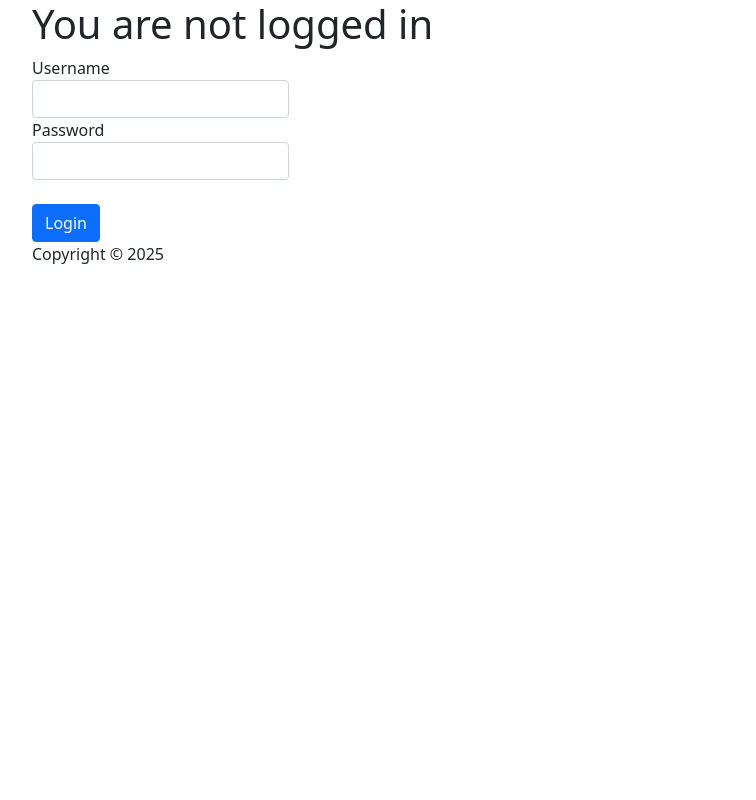
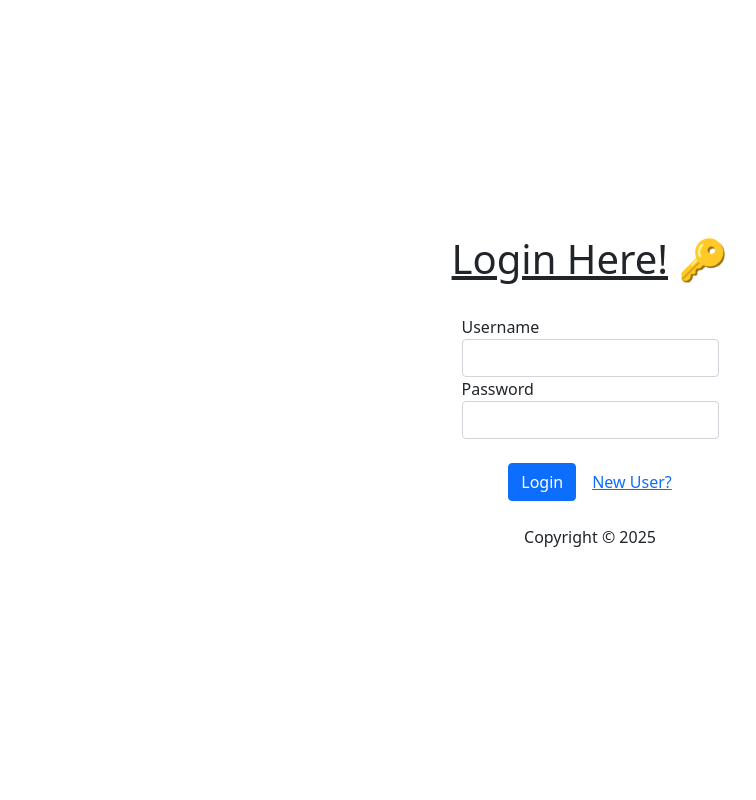
Before and after one commit to Reaper-Soul/Assignment-3, a PHP site: page /login in a window 1280 px wide. Shown: the whole page, without its empty margins (50-806 px from the left). Run offline with PHP 8.4, Linux system fonts and the light colour scheme; data that the repository does not hold is empty.

Commit message:
Improved the overall design of the login page and also added the functionality to go back and forth to signup page

```diff
--- a/app/views/login/index.php
+++ b/app/views/login/index.php
@@ -1,9 +1,9 @@
 <?php require_once 'app/views/templates/headerPublic.php'?>
-<main role="main" class="container">
+<main role="main" class="container  container-center">
     <div class="page-header" id="banner">
         <div class="row">
             <div class="col-lg-12">
-                <h1>You are not logged in</h1>
+                <h1 class="text text-decoration-none"><span class="text-decoration-underline">Login Here!</span> 🔑</h1>
             </div>
         </div>
     </div>
@@ -12,6 +12,7 @@
     <div class="col-sm-auto">
 		<form action="/login/verify" method="post" >
 		<fieldset>
+			<br>
 			<div class="form-group">
 				<label for="username">Username</label>
 				<input required type="text" class="form-control" name="username">
@@ -21,9 +22,23 @@
 				<input required type="password" class="form-control" name="password">
 			</div>
             <br>
-		    <button type="submit" class="btn btn-primary">Login</button>
+		    <div class="d-flex justify-content-center align-items-center gap-3">
+					<button type="submit" class="btn btn-primary d-block">Login</button>
+					<a href="/create">New User?</a>
+				</div>
 		</fieldset>
 		</form>
+		<br>
 	</div>
 </div>
-    <?php require_once 'app/views/templates/footer.php' ?>
+<?php require_once 'app/views/templates/footer.php' ?>
+
+<style>
+		main.container-center {
+				display: flex;
+				flex-direction: column;
+				align-items: center;
+				justify-content: center;
+				min-height: 100vh;
+		}
+</style>
```
